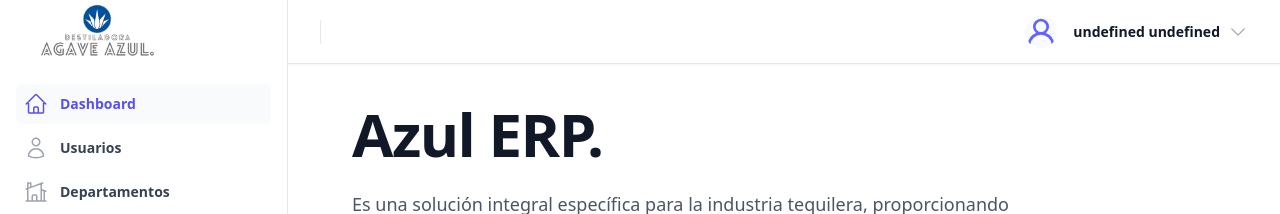
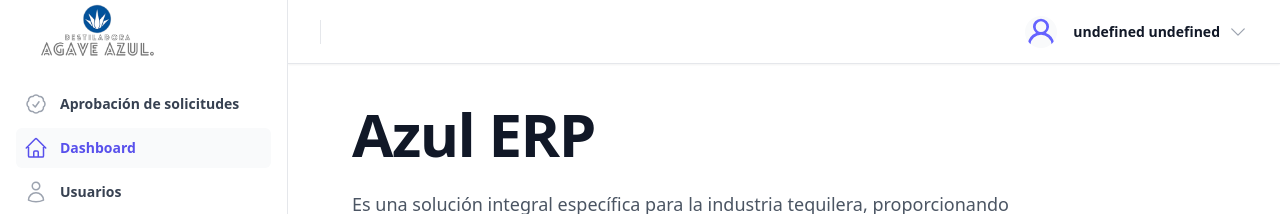
Before and after one commit to DaniDeveloper11/azulERP-Front, a Vue app: page / in a window 1280 px wide. Shown: the top 214 px of the page. Built offline with nearby package versions, Linux system fonts and the light colour scheme; sample sign-in values are in the browser's storage.

Commit message:
listo agregamos los cambios para que kenet comience a chambear

```diff
--- a/src/App.vue
+++ b/src/App.vue
@@ -204,7 +204,8 @@
   HomeModernIcon,
   ChevronDownIcon,
   MagnifyingGlassIcon,
-  UserGroupIcon
+  UserGroupIcon,
+  CheckBadgeIcon
 } from '@heroicons/vue/24/outline'
 import Profile from './components/ProfileModal.vue'
 import { Disclosure, DisclosureButton, DisclosurePanel } from '@headlessui/vue'
@@ -233,6 +234,7 @@
 }
 
 const navigation = [
+  { name: 'Aprobación de solicitudes', to: '/aprobeRequest', icon: CheckBadgeIcon, current: false },
   { name: 'Dashboard', to: '/', icon: HomeIcon, current: true },
   { name: 'Usuarios', to: '/users', icon: UserIcon, current: false, },
   { name: 'Departamentos', to: '/departments', icon: HomeModernIcon, current: false, },
--- a/src/router/index.js
+++ b/src/router/index.js
@@ -88,9 +88,9 @@
       meta: { requiresAuth: true }
     },
     {
-      path: '/aprobeRequest',
-      name: 'aprobeRequest',
-      component: () => import('../views/AprobeRequest/AprobeRequest.vue'),
+      path: '/approveRequest',
+      name: 'approveRequest',
+      component: () => import('../views/ApproveRequest/ApproveRequest.vue'),
       meta: { requiresAuth: true }
     }
   ]
--- a/src/views/AprobeRequest/AprobeRequest.vue
+++ b/src/views/ApproveRequest/ApproveRequest.vue
@@ -43,8 +43,8 @@
       </li>
     </ul>
     <!-- <tables v-bind:requests="requests"></tables> -->
+    <tableRequests v-if="showtable === 1" v-bind:requests="requests"></tableRequests>
   </div>
-  <tableRequests v-if="showtable === 1" v-bind:requests="requests"></tableRequests>
 </template>
 
 <script setup>
--- a/src/views/HomeView.vue
+++ b/src/views/HomeView.vue
@@ -7,11 +7,11 @@
           <div class="mx-auto max-w-2xl gap-x-14 lg:mx-0 lg:flex lg:max-w-none lg:items-center">
             <div class="w-full sm:flex">
               <div class="w-full max-w-xl lg:shrink-0 xl:max-w-2xl">
-                <h1 class="text-4xl font-bold tracking-tight text-gray-900 sm:text-6xl">Azul ERP.</h1>
+                <h1 class="text-4xl font-bold tracking-tight text-gray-900 sm:text-6xl">Azul ERP</h1>
                 <p class="relative mt-6 text-lg leading-8 text-gray-600 sm:max-w-md lg:max-w-none">
-                  Es una solución integral específica para la industria tequilera, proporcionando una plataforma
-                  unificada para gestionar todos los aspectos operativos, desde el control de gastos hasta la
-                  generación de órdenes de venta y reportes detallados. Está diseñado para mejorar la eficiencia, precisión y toma de decisiones estratégicas, asegurando la sincronización en cada etapa de la producción y distribución del tequila.
+                  Es una solución integral específica para la industria tequilera, proporcionando una plataforma unificada para gestionar todos los aspectos operativos, desde el
+                  control de gastos hasta la generación de órdenes de venta y reportes detallados. Está diseñado para mejorar la eficiencia, precisión y toma de decisiones
+                  estratégicas, asegurando la sincronización en cada etapa de la producción y distribución del tequila.
                 </p>
               </div>
               <div class="flex-1 mt-14 flex justify-end gap-8 sm:-mt-44 sm:justify-start sm:pl-20 lg:mt-0 lg:pl-0">
```
